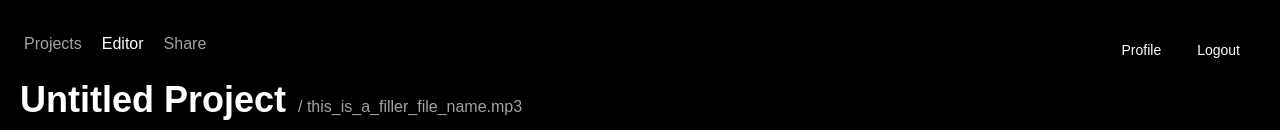
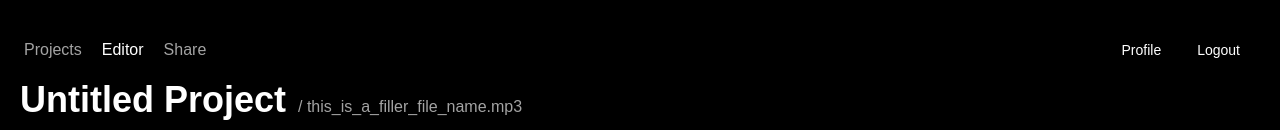
Before and after one commit to ach968/Splitudio, a Next.js app in the folder nextjs-frontend/: page /editor in a window 1280 px wide. Shown: the top 130 px of the page. Built offline with nearby package versions, Linux system fonts and the light colour scheme.

Commit message:
items-baseline nav bar fix

```diff
--- a/nextjs-frontend/src/components/editor-nav.tsx
+++ b/nextjs-frontend/src/components/editor-nav.tsx
@@ -29,7 +29,7 @@ export default function EditorNav() {
     const pathname = usePathname()
 
     return <nav className="justify-center flex">
-        <div className="flex flex-row w-full container justify-between px-6 fixed top-0 mt-8">
+        <div className="flex flex-row w-full container items-baseline justify-between px-6 fixed top-0 mt-8">
             <div className="flex gap-5 text-neutral-400 underline-offset-4">
                 <Link href="/projects">
                     <p className={twMerge(pathname==="/projects" && "text-white", "hover:cursor-pointer hover:underline")}>Projects</p>
```
